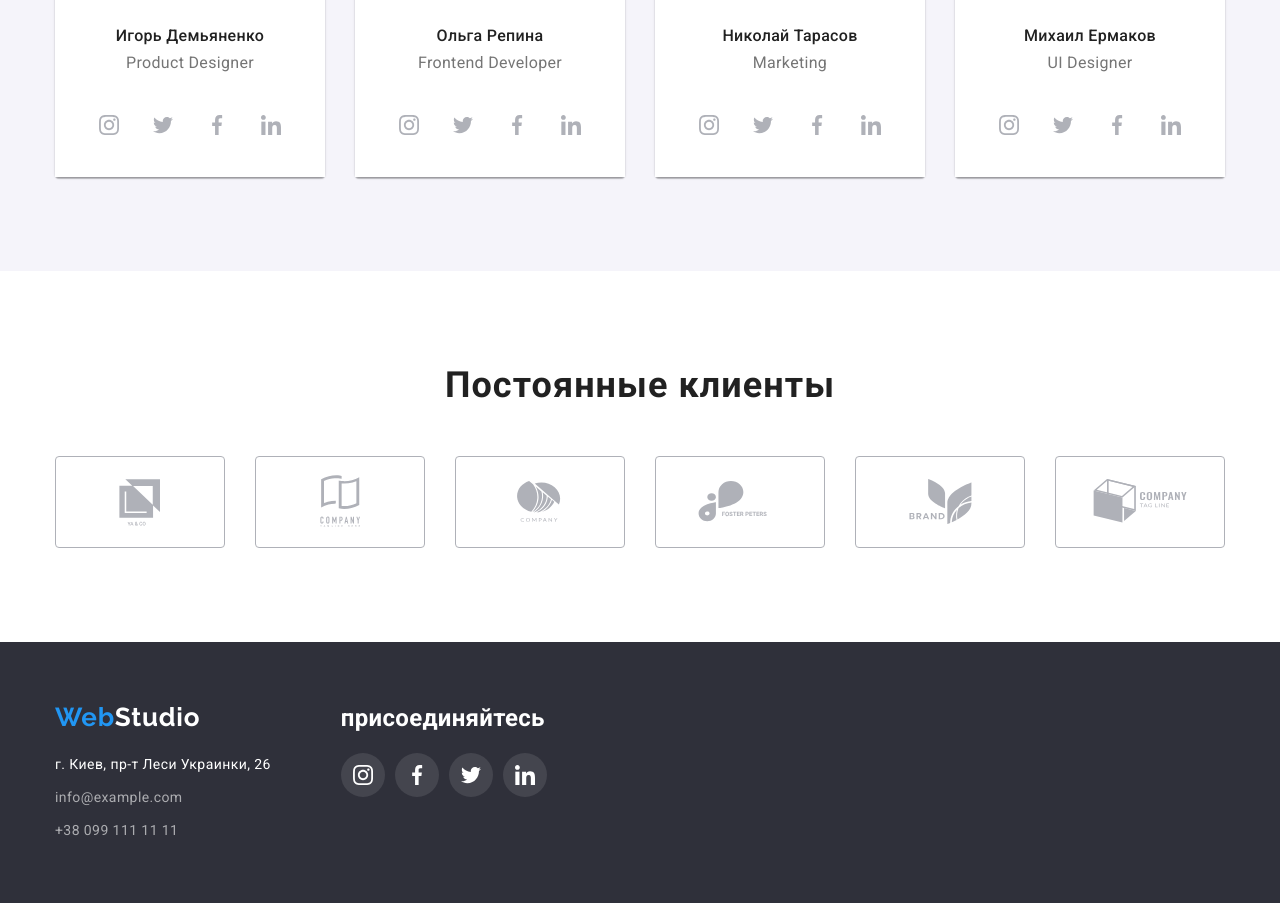
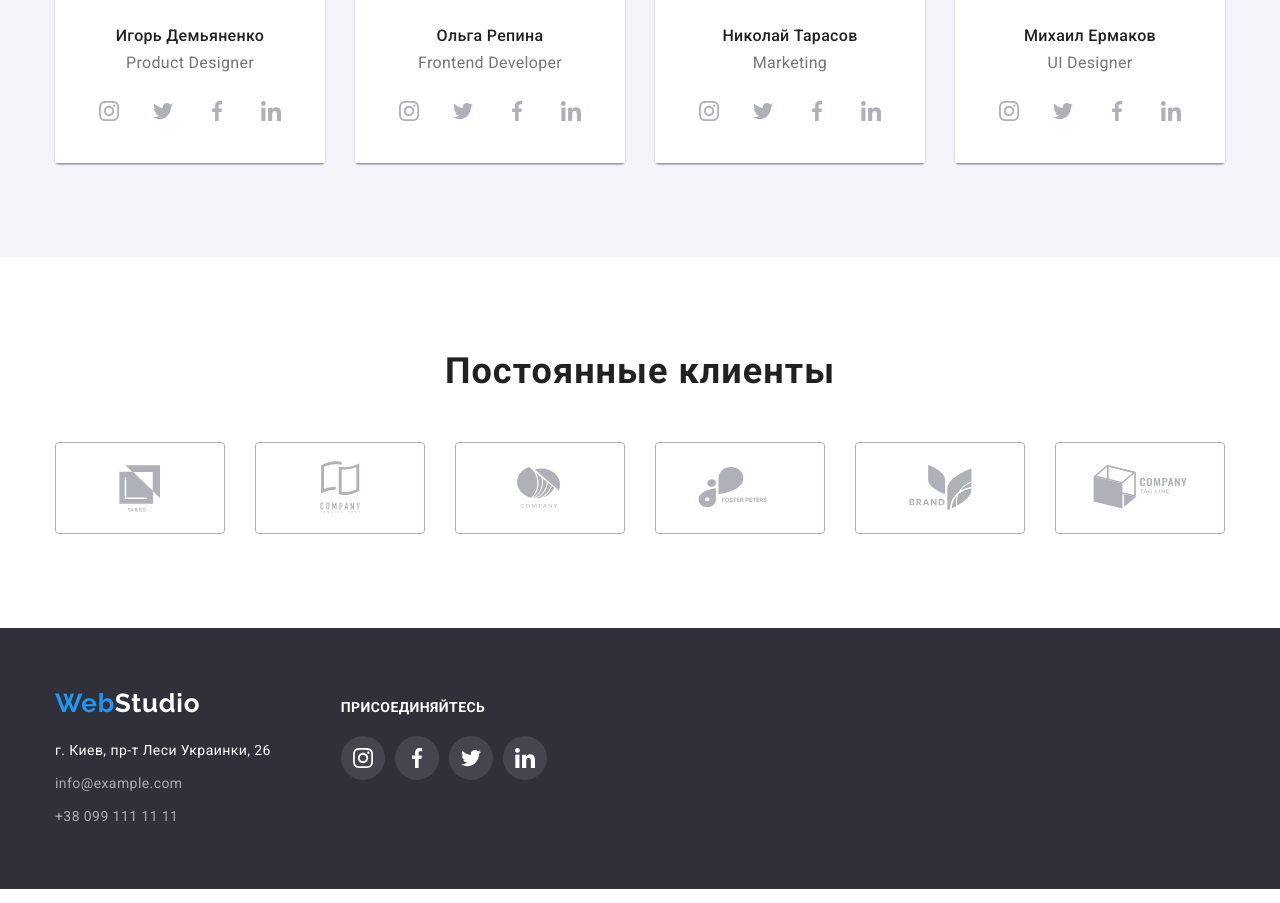
Before and after one commit to Daniil6996/goit-markup-hw-04, a plain HTML site: page index.html in a window 1280 px wide. Shown: the part 2043-2946 px from the top of the page. Drawn offline with nearby package versions, Linux system fonts and the light colour scheme.

Commit message:
corrected

```diff
--- a/css/styles.css
+++ b/css/styles.css
@@ -280,7 +280,7 @@ span {
 
 .employees-position {
   text-align: center;
-  margin-bottom: 30px;
+  /* margin-bottom: 30px; */
 }
 
 .employees-content-wrapper {
@@ -333,6 +333,7 @@ span {
 .social-list {
   display: flex;
   justify-content: space-between;
+  margin-top: 16px;
 }
 
 /* END EMPLOYEES ---------------------------*/
@@ -376,6 +377,10 @@ span {
 
 .footer-title {
   color: #ffffff;
+  font-weight: bold;
+  font-size: 14px;
+  letter-spacing: 0.03em;
+  text-transform: uppercase;
 }
 
 .footer-social-container {
--- a/index.html
+++ b/index.html
@@ -406,7 +406,7 @@
           </address>
         </div>
         <div class="footer-social-container">
-          <h2 class="footer-title">присоединяйтесь</h2>
+          <p class="footer-title">присоединяйтесь</p>
           <ul class="footer-list">
             <li class="footer-list-item">
               <a href="" class="footer-list-link">
```
Also changed, not shown: portfolio.html (+1 -1 lines), 1 other file.
